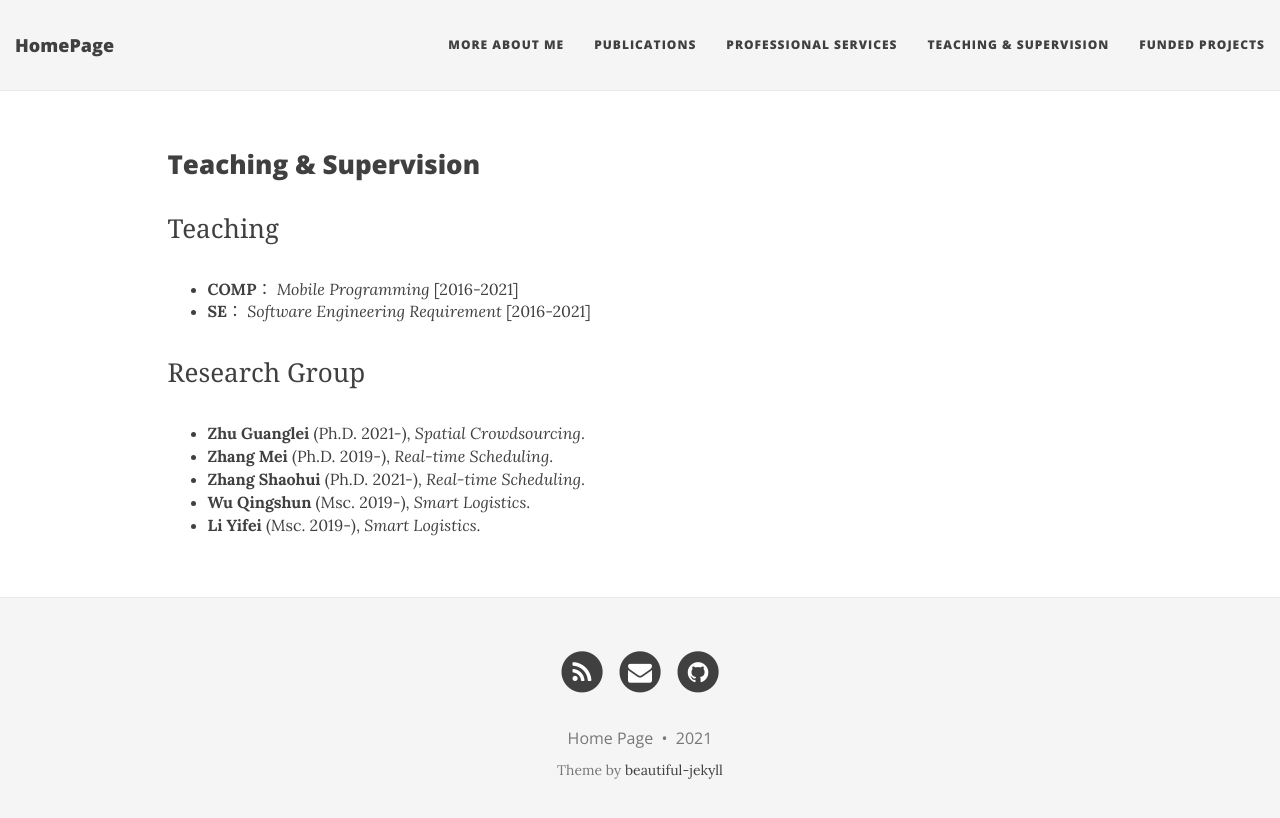
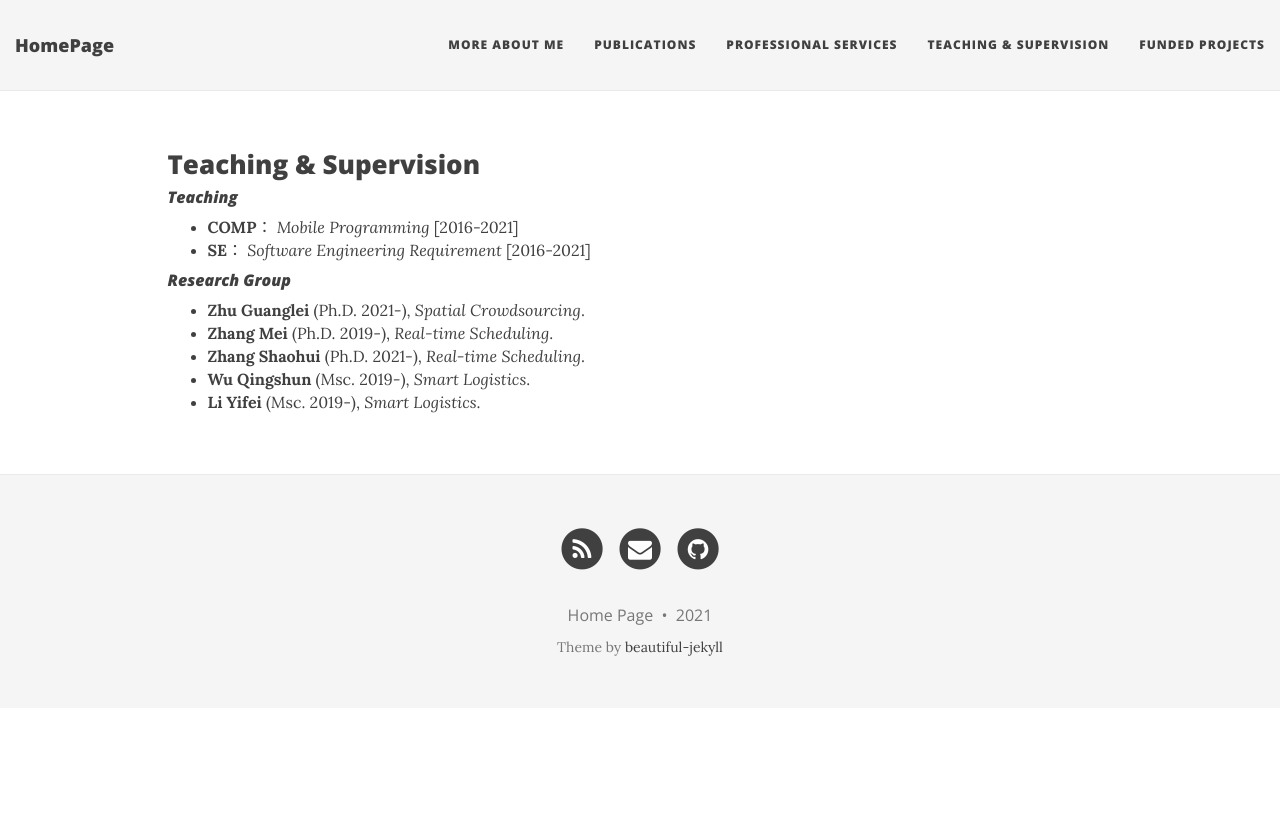
Before and after one commit to zzudb/zzudb.github.io, a Jekyll site: the page built from pages/supervision.md, in a window 1280 px wide. Shown: the top 818 px of the page. Built offline with Jekyll 4.4.1, drawn with Linux system fonts in a browser that asks for light colours; nearby versions of some CDN libraries.

Commit message:
Update supervision.md

```diff
--- a/pages/supervision.md
+++ b/pages/supervision.md
@@ -4,12 +4,12 @@ show-avatar: false
 ---
 <h2 style="text-align: left;">Teaching & Supervision</h2>
 
-<p><span style="font-family:georgia,serif; font-size:26px;">Teaching</span></p>
+#### _Teaching_
 
 - **COMP**： _Mobile Programming_ [2016-2021]
 - **SE**： _Software Engineering Requirement_ [2016-2021]
 
-<p><span style="font-family: georgia, serif; font-size: 26px;">Research Group</span></p>
+#### _Research Group_
 
 - **Zhu Guanglei** (Ph.D. 2021-), _Spatial Crowdsourcing_.
 - **Zhang Mei** (Ph.D. 2019-), _Real-time Scheduling_.
```
